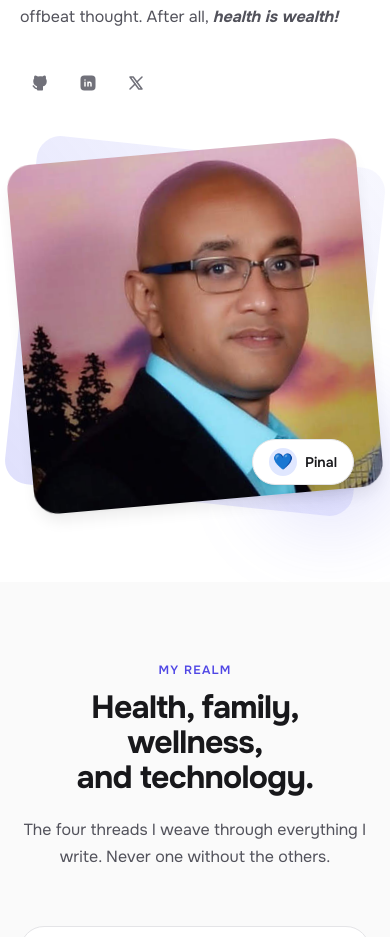
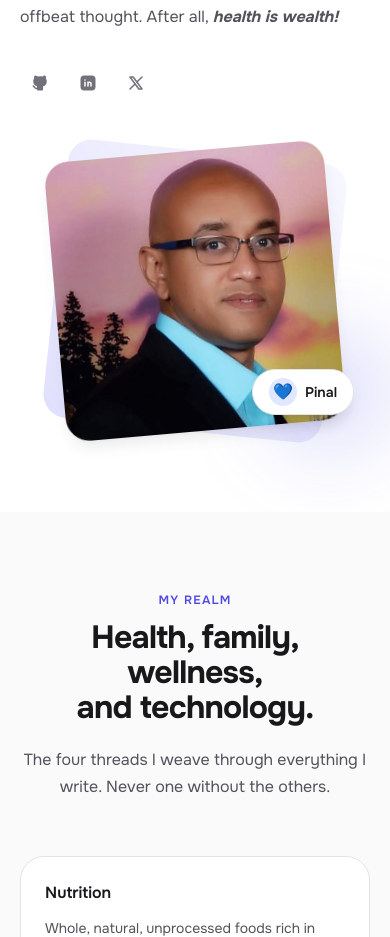
Before and after one commit to pbdesk/pbdesk-website-2026, a Next.js app: page / in a window 390 px wide. Shown: the part 3000-3937 px from the top of the page. Built offline with nearby package versions, Linux system fonts and the light colour scheme; no server answers.

Commit message:
feat: update About section layout and image dimensions for improved responsiveness

```diff
--- a/src/components/home/about.tsx
+++ b/src/components/home/about.tsx
@@ -107,19 +107,19 @@ export default function About() {
           <div className="group relative">
             <div
               aria-hidden="true"
-              className="absolute inset-0 rotate-6 rounded-3xl bg-gradient-to-tr from-[var(--color-brand-500)]/20 to-[var(--color-brand-500)]/5 transition-transform duration-500 ease-out group-hover:rotate-3"
+              className="absolute inset-y-0 left-1/2 w-4/5 -translate-x-1/2 rotate-6 rounded-3xl bg-gradient-to-tr from-[var(--color-brand-500)]/20 to-[var(--color-brand-500)]/5 transition-transform duration-500 ease-out group-hover:rotate-3"
             />
             <div
               aria-hidden="true"
               className="absolute -right-6 -bottom-6 h-32 w-32 rounded-full bg-[var(--color-brand-500)]/20 blur-2xl"
             />
-            <div className="relative aspect-square -rotate-[5deg] overflow-hidden rounded-3xl shadow-[var(--shadow-lg)] transition-transform duration-500 ease-out will-change-transform group-hover:rotate-0 group-hover:scale-[1.03]">
+            <div className="relative mx-auto aspect-square w-4/5 -rotate-[5deg] overflow-hidden rounded-3xl shadow-[var(--shadow-lg)] transition-transform duration-500 ease-out will-change-transform group-hover:rotate-0 group-hover:scale-[1.03]">
               <Image
                 alt="Pinal Bhatt"
                 className="h-full w-full object-cover"
-                height={600}
+                height={320}
                 src="/pb/pb1.jpg"
-                width={600}
+                width={320}
               />
             </div>
 
```
